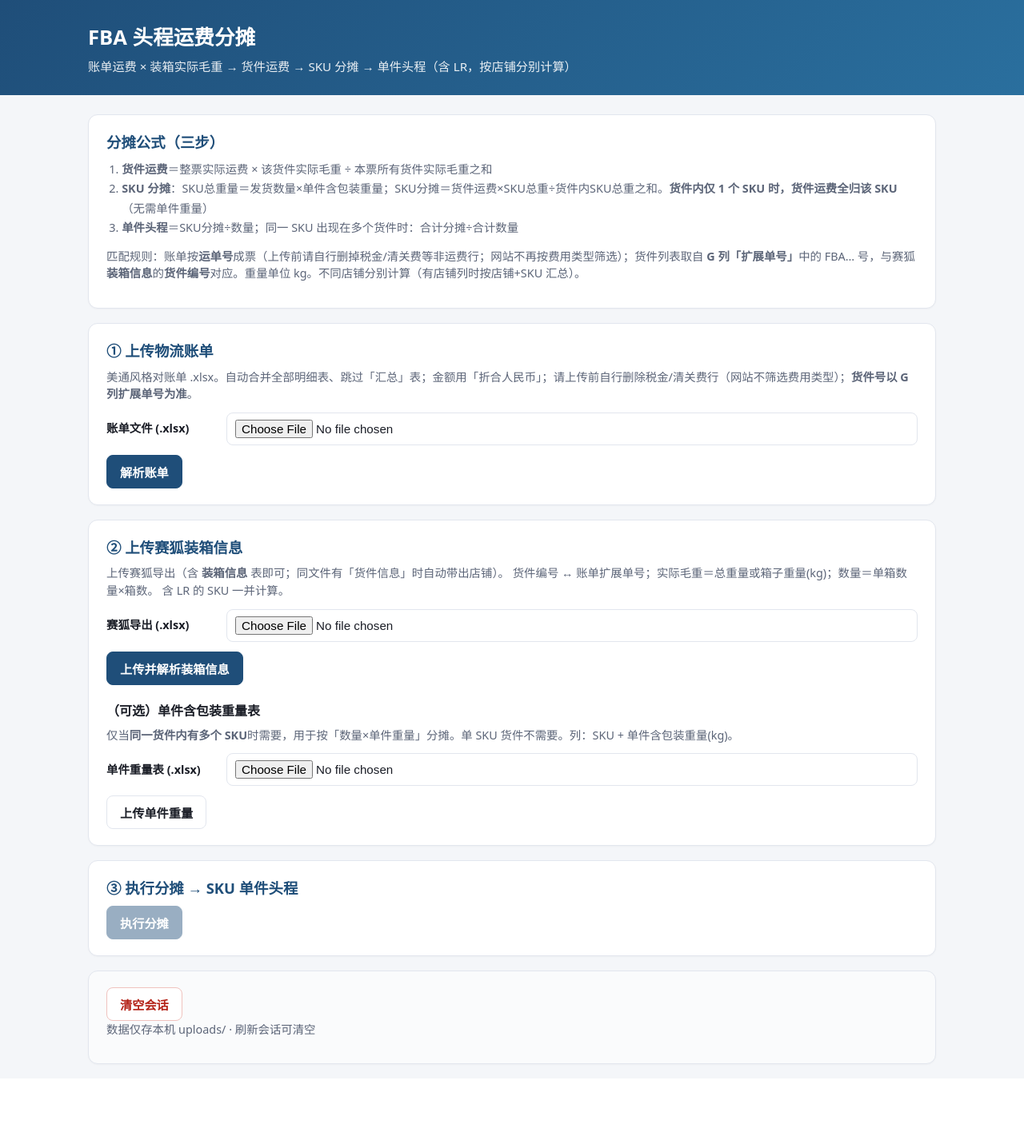
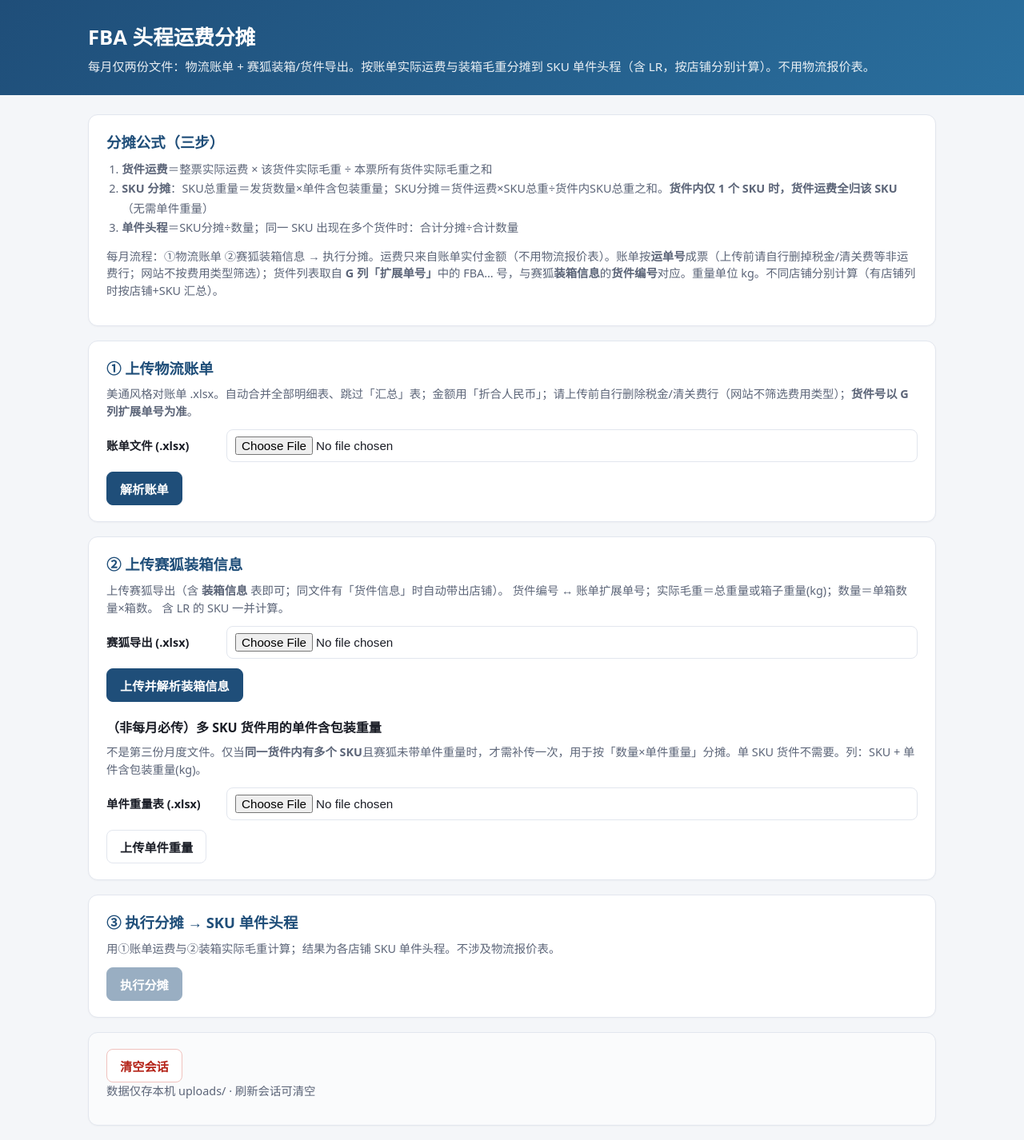
Before and after one commit to wwat12/first-leg-cost, a Flask app: page / in a window 1280 px wide. Shown: the whole page at 80% size. Before the commit the page ends 1333 px from the top, so only its background shows below. Run offline with Flask 3, Linux system fonts and the light colour scheme.

Commit message:
UI: monthly workflow is bill + Saihu only; no rate card
Clarify two monthly uploads; unit-weight file is optional for multi-SKU only.

```diff
--- a/templates/index.html
+++ b/templates/index.html
@@ -10,7 +10,7 @@
   <header class="top">
     <div class="wrap">
       <h1>FBA 头程运费分摊</h1>
-      <p class="sub">账单运费 × 装箱实际毛重 → 货件运费 → SKU 分摊 → 单件头程（含 LR，按店铺分别计算）</p>
+      <p class="sub">每月仅两份文件：物流账单 + 赛狐装箱/货件导出。按账单实际运费与装箱毛重分摊到 SKU 单件头程（含 LR，按店铺分别计算）。不用物流报价表。</p>
     </div>
   </header>
 
@@ -32,7 +32,7 @@
         <li><strong>SKU 分摊</strong>：SKU总重量＝发货数量×单件含包装重量；SKU分摊＝货件运费×SKU总重÷货件内SKU总重之和。<strong>货件内仅 1 个 SKU 时，货件运费全归该 SKU</strong>（无需单件重量）</li>
         <li><strong>单件头程</strong>＝SKU分摊÷数量；同一 SKU 出现在多个货件时：合计分摊÷合计数量</li>
       </ol>
-      <p class="hint">匹配规则：账单按<strong>运单号</strong>成票（上传前请自行删掉税金/清关费等非运费行；网站不再按费用类型筛选）；货件列表取自 <strong>G 列「扩展单号」</strong>中的 FBA… 号，与赛狐<strong>装箱信息</strong>的<strong>货件编号</strong>对应。重量单位 kg。不同店铺分别计算（有店铺列时按店铺+SKU 汇总）。</p>
+      <p class="hint">每月流程：①物流账单 ②赛狐装箱信息 → 执行分摊。运费只来自账单实付金额（不用物流报价表）。账单按<strong>运单号</strong>成票（上传前请自行删掉税金/清关费等非运费行；网站不按费用类型筛选）；货件列表取自 <strong>G 列「扩展单号」</strong>中的 FBA… 号，与赛狐<strong>装箱信息</strong>的<strong>货件编号</strong>对应。重量单位 kg。不同店铺分别计算（有店铺列时按店铺+SKU 汇总）。</p>
     </section>
 
     <section class="card" id="bill">
@@ -112,8 +112,8 @@
         </div>
       </form>
 
-      <h3 style="margin-top:1.25rem;font-size:1rem">（可选）单件含包装重量表</h3>
-      <p class="hint">仅当<strong>同一货件内有多个 SKU</strong>时需要，用于按「数量×单件重量」分摊。单 SKU 货件不需要。列：SKU + 单件含包装重量(kg)。</p>
+      <h3 style="margin-top:1.25rem;font-size:1rem">（非每月必传）多 SKU 货件用的单件含包装重量</h3>
+      <p class="hint">不是第三份月度文件。仅当<strong>同一货件内有多个 SKU</strong>且赛狐未带单件重量时，才需补传一次，用于按「数量×单件重量」分摊。单 SKU 货件不需要。列：SKU + 单件含包装重量(kg)。</p>
       <form method="post" action="{{ url_for('upload_unit_weights') }}" enctype="multipart/form-data">
         <div class="row">
           <label>单件重量表 (.xlsx)</label>
@@ -220,6 +220,7 @@
 
     <section class="card" id="allocate">
       <h2>③ 执行分摊 → SKU 单件头程</h2>
+      <p class="hint">用①账单运费与②装箱实际毛重计算；结果为各店铺 SKU 单件头程。不涉及物流报价表。</p>
       {% if alloc_error %}
         <div class="flash error">{{ alloc_error }}</div>
       {% endif %}
```
Also changed, not shown: README.md.
